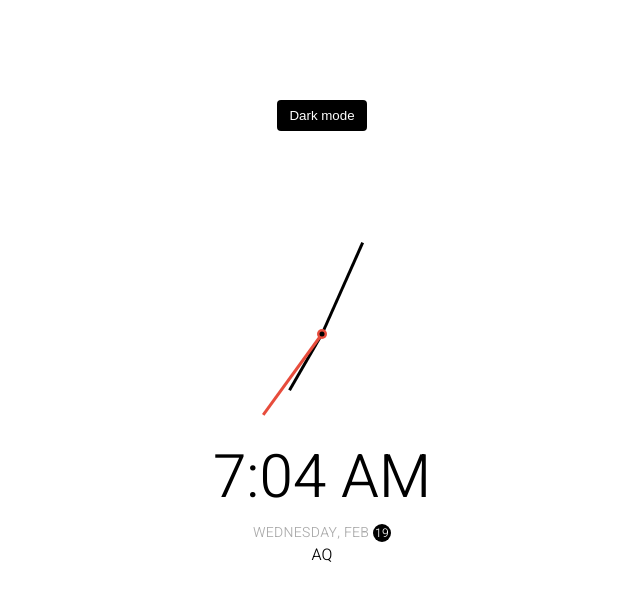
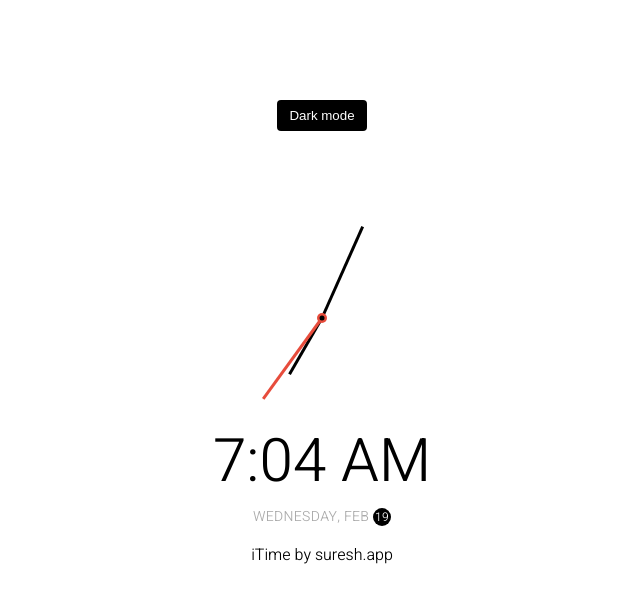
Before and after one commit to sureshapps/iTime, a plain HTML site: page index.html in a window 1280 px wide. Shown: the whole page, without its empty margins (318-958 px from the left). Drawn offline with Linux system fonts and the light colour scheme.

Commit message:
Update index.html

```diff
--- a/index.html
+++ b/index.html
@@ -19,7 +19,7 @@
       </div>
 
       <div class="time"></div>
-      <div class="date"></div>AQ
+      <div class="date"></div><p>iTime by suresh.app</p>
     </div>
 
     <script src="script.js"></script>
```
